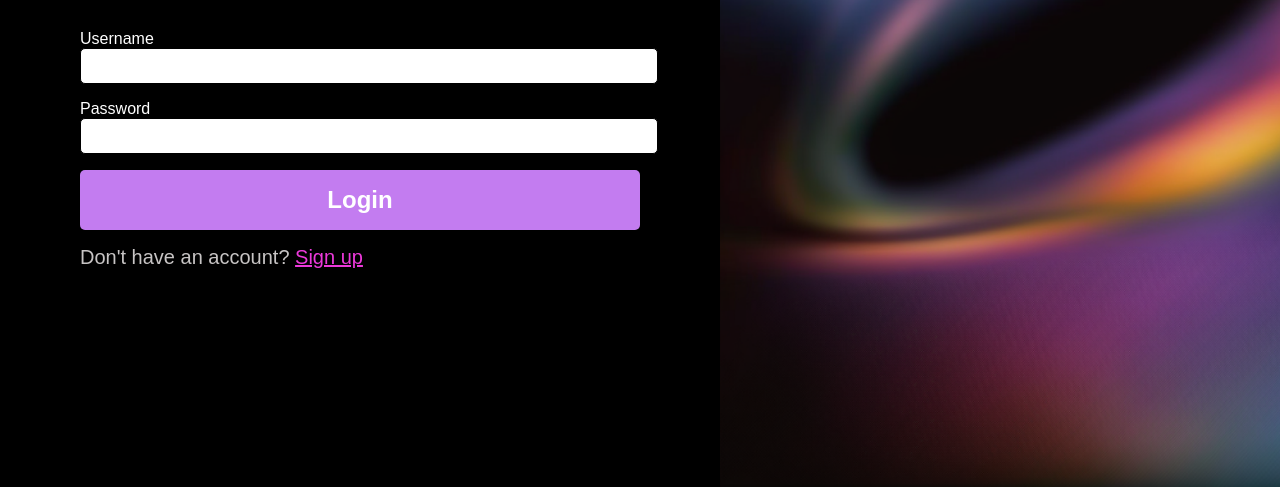
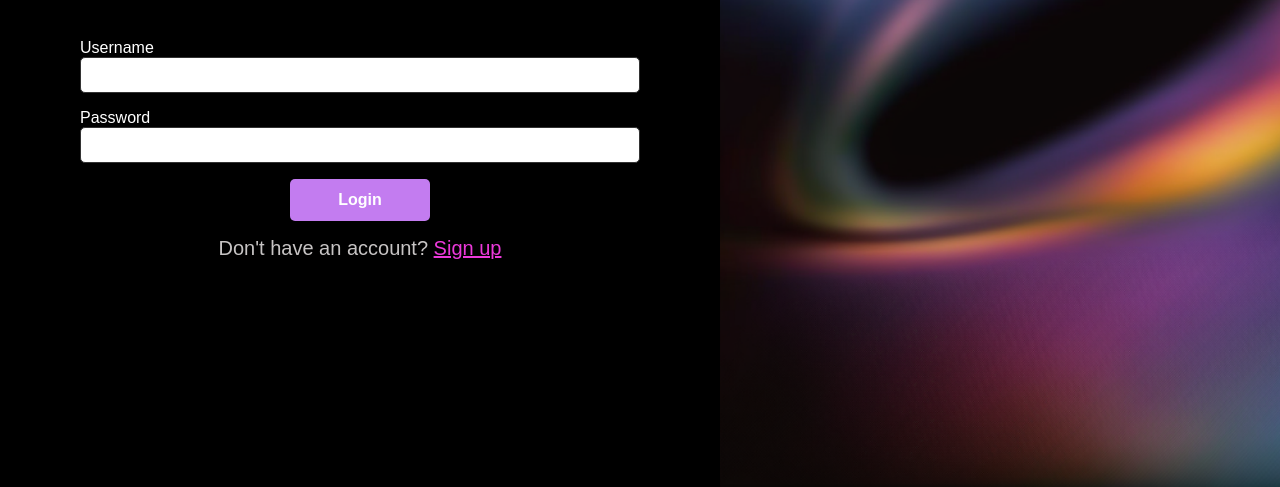
Before and after one commit to alanis-yong/authentication-app, a website: page index.html in a window 1280 px wide. Shown: the part 313-800 px from the top of the page. Drawn offline with Linux system fonts and the light colour scheme.

Commit message:
Update style.css

```diff
--- a/style.css
+++ b/style.css
@@ -53,14 +53,80 @@ input {
   width: 100%;
 }
 
+* {
+  margin: 0;
+  padding: 0;
+  font-family: Arial, Helvetica, sans-serif;
+  box-sizing: border-box;
+}
+
+body {
+  height: 100vh;
+  display: flex;
+}
+
+main {
+  background-color: black;
+  flex: 1;
+  display: flex;
+  flex-direction: column;
+  justify-content: center;
+  padding: 16px;
+  gap: 24px;
+}
+
+#top {
+  display: flex;
+  flex-direction: column;
+  gap: 12px;
+}
+
+#top #img-container {
+  display: flex;
+  justify-content: center;
+}
+
+p {
+  color: rgb(199, 196, 196);
+}
+
+form {
+  display: flex;
+  flex-direction: column;
+  gap: 16px;
+  align-items: center;
+}
+
+form div {
+  width: 100%;
+}
+
+label {
+  font-size: 16px;
+  color: white;
+}
+
+input {
+  font-size: 14px;
+  padding: 8px;
+  border-radius: 5px;
+  border: 1px solid #333;
+  width: 100%;
+  background-color: #fff;
+}
+
 button {
   background-color: #c37cf0;
   color: white;
-  padding: 15px;
-  width: 100%;
+  padding: 10px 20px;
+  width: auto;
+  min-width: 140px;
   border-style: none;
   border-radius: 5px;
   font-weight: bold;
+  font-size: 14px;
+  cursor: pointer;
+  transition: background-color 0.3s;
 }
 
 button:hover {
@@ -126,8 +192,9 @@ button:hover {
   }
 
   button {
-    font-size: 24px;
-    padding: 16px;
+    font-size: 16px;
+    padding: 12px 30px;
+    width: fit-content;
   }
 
   span {
```
